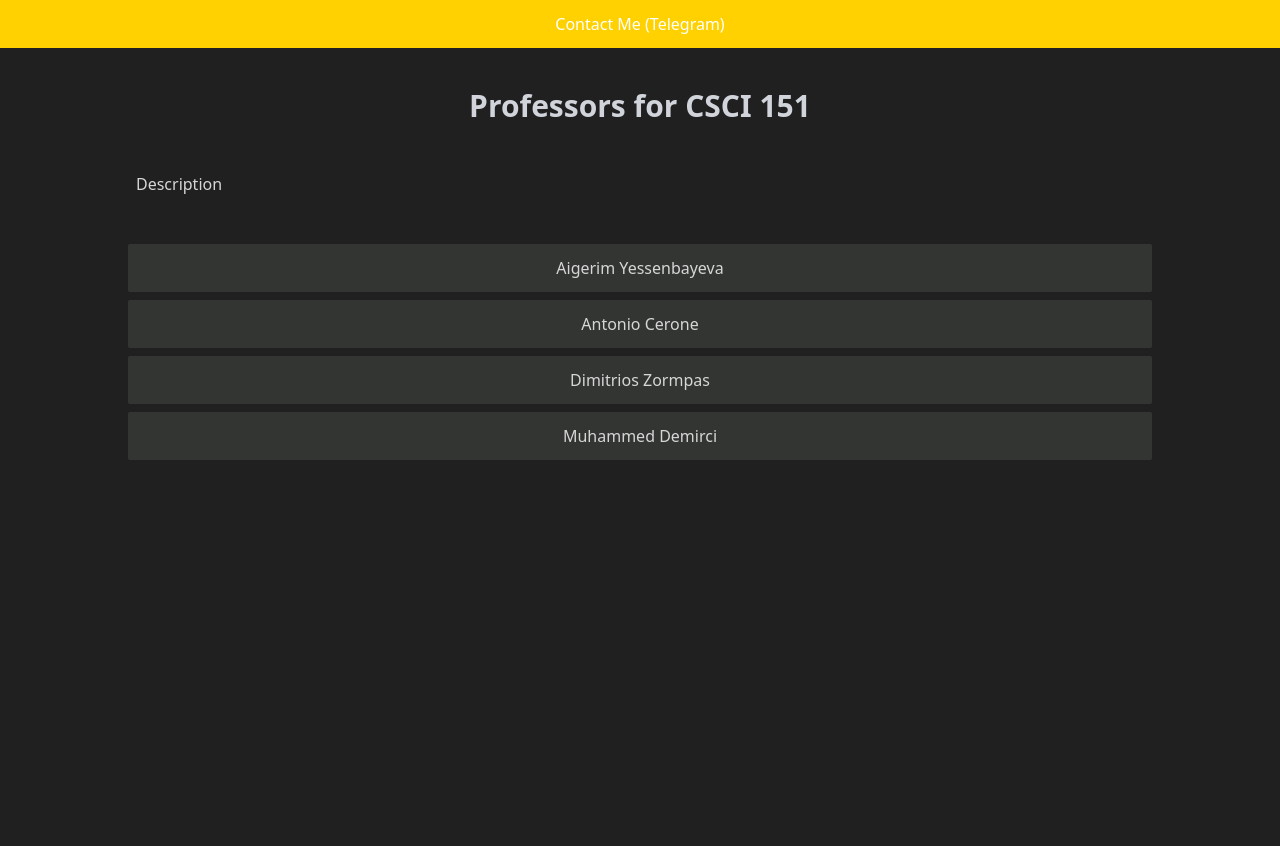
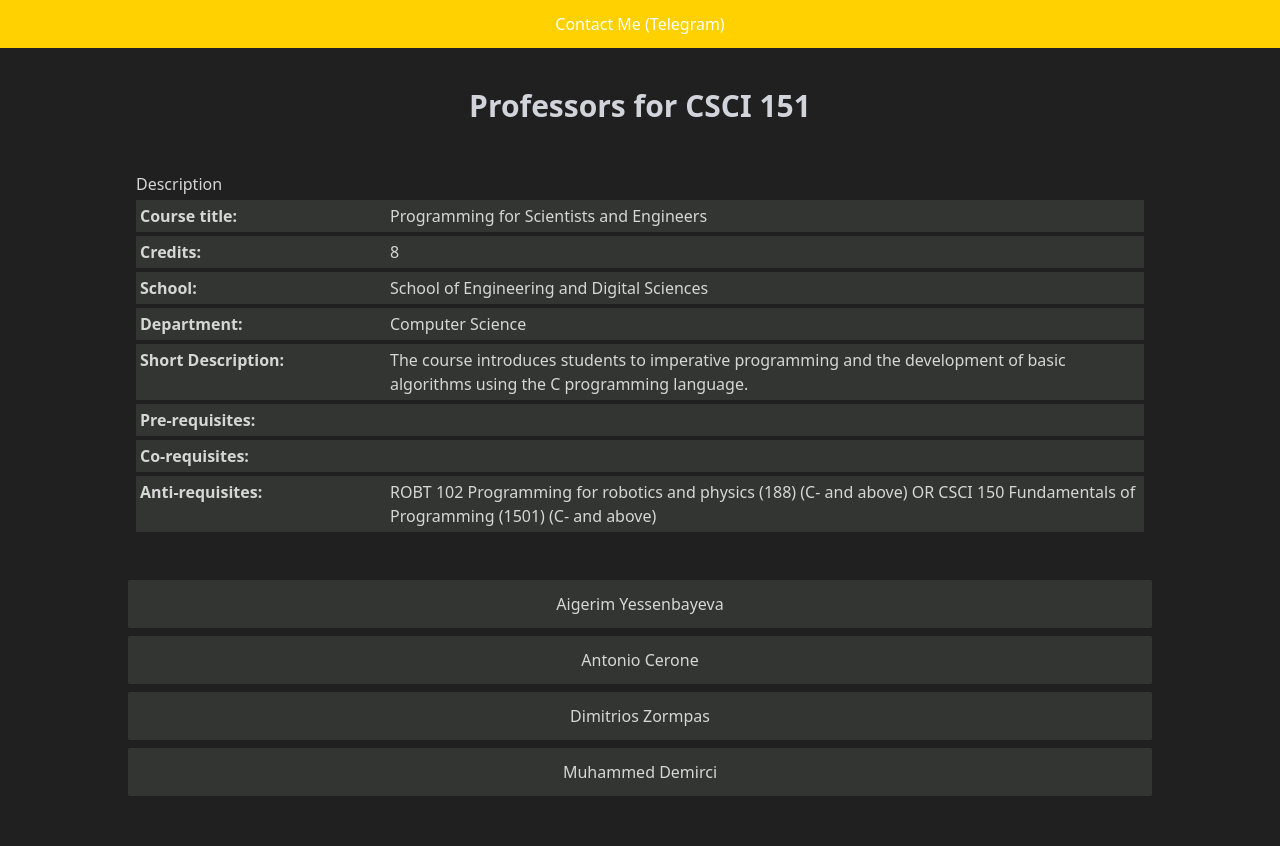
Before and after one commit to elamirKad/nu-rating, a Django app: a page that uses templates/base.html in a window 1280 px wide. Before the commit the page ends 460 px from the top, so only its background shows below. Run offline with Django 4.2, Linux system fonts and the light colour scheme; data comes from the database, SQL or seed files in the repository.

Commit message:
Course details display

```diff
--- a/rating/templates/course.html
+++ b/rating/templates/course.html
@@ -7,9 +7,38 @@
 <div style="color: #d6d6d6;" class="container flex mt-10 mx-auto">
     <div class="w-4/5 md:3/5 mx-auto p-2">
         <p>Description</p>
-        {% for key, value in data.items %}
-            <div style="background-color: #333533;" class="mt-1 p-1"><strong>{{key}}:</strong> {{value}}</div>
-        {% endfor %}
+        <div style="background-color: #333533;" class="mt-1 p-1 flex flex-row">
+            <div class="w-1/3 lg:w-1/4"><strong>Course title:</strong> </div>
+            <div class="w-2/3 lg:w-3/4">{{data.title}}</div>
+        </div>
+        <div style="background-color: #333533;" class="mt-1 p-1 flex flex-row">
+            <div class="w-1/3 lg:w-1/4"><strong>Credits:</strong> </div>
+            <div class="w-2/3 lg:w-3/4">{{data.ects}}</div>
+        </div>
+        <div style="background-color: #333533;" class="mt-1 p-1 flex flex-row">
+            <div class="w-1/3 lg:w-1/4"><strong>School:</strong> </div>
+            <div class="w-2/3 lg:w-3/4">{{data.school}}</div>
+        </div>
+        <div style="background-color: #333533;" class="mt-1 p-1 flex flex-row">
+            <div class="w-1/3 lg:w-1/4"><strong>Department:</strong> </div>
+            <div class="w-2/3 lg:w-3/4">{{data.department}}</div>
+        </div>
+        <div style="background-color: #333533;" class="mt-1 p-1 flex flex-row">
+            <div class="w-1/3 lg:w-1/4"><strong>Short Description:</strong> </div>
+            <div class="w-2/3 lg:w-3/4">{{data.description}}</div>
+        </div>
+        <div style="background-color: #333533;" class="mt-1 p-1 flex flex-row">
+            <div class="w-1/3 lg:w-1/4"><strong>Pre-requisites:</strong> </div>
+            <div class="w-2/3 lg:w-3/4">{{data.prereq}}</div>
+        </div>
+        <div style="background-color: #333533;" class="mt-1 p-1 flex flex-row">
+            <div class="w-1/3 lg:w-1/4"><strong>Co-requisites:</strong> </div>
+            <div class="w-2/3 lg:w-3/4">{{data.coreq}}</div>
+        </div>
+        <div style="background-color: #333533;" class="mt-1 p-1 flex flex-row">
+            <div class="w-1/3 lg:w-1/4"><strong>Anti-requisites:</strong> </div>
+            <div class="w-2/3 lg:w-3/4">{{data.antireq}}</div>
+        </div>
     </div>
 </div>
 <div class="container mt-10 mx-auto">
--- a/rating/views.py
+++ b/rating/views.py
@@ -29,10 +29,11 @@ def main(request):
 def course(request, course_name):
     course = Course.objects.get(name=course_name)
     profs = course.professors.all().order_by('name')
-
+    details = CourseDescription.objects.get(course=course)
     dic = {
         'course_name': course_name,
         'profs': profs,
+        'data': details,
     }
     return render(request, 'course.html', dic)
 
--- a/templates/base.html
+++ b/templates/base.html
@@ -5,7 +5,7 @@
     <title>{% block title %} {% endblock %}</title>
     <link href="https://unpkg.com/tailwindcss@^1.0/dist/tailwind.min.css" rel="stylesheet">
 </head>
-<body style="background-color: #202020;">
+<body style="background-color: #202020; margin-bottom: 50px;">
 <a href="https://t.me/alekgreen" style="background-color: #ffd100;" class="w-full flex justify-center h-12 items-center text-white">
     Contact Me (Telegram)
 </a>
```
